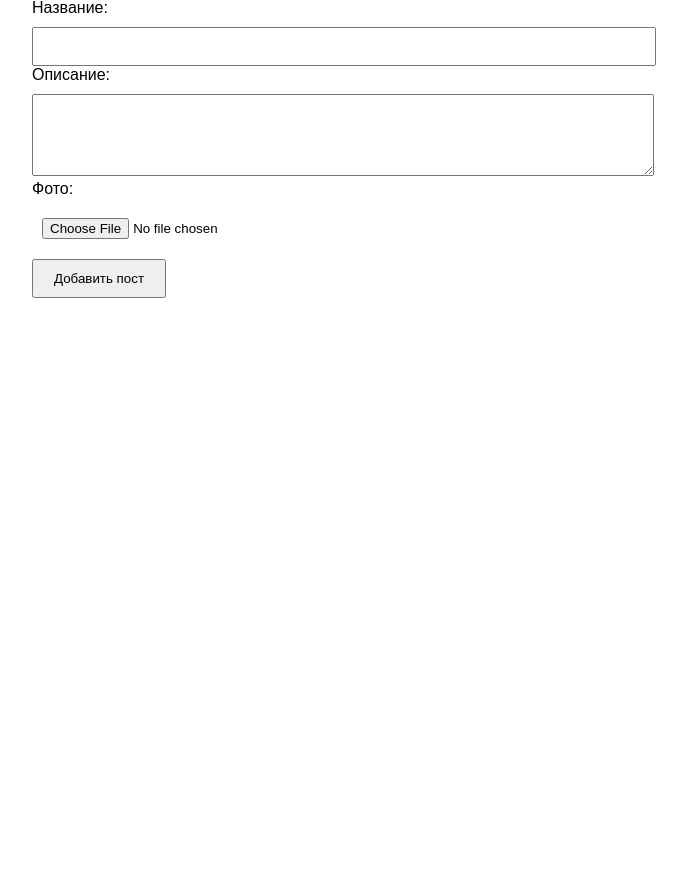
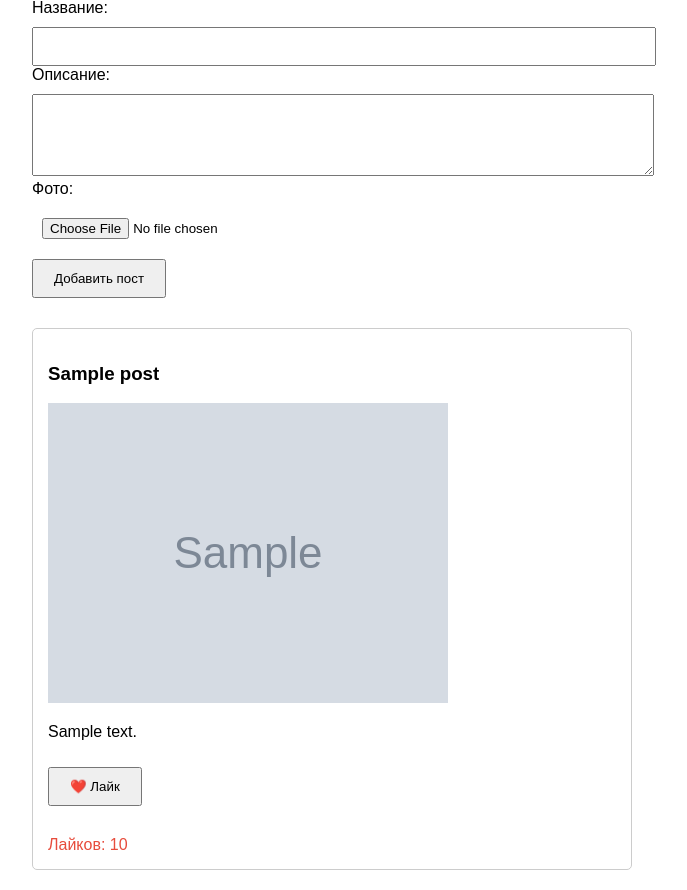
Before and after one commit to elonprogdev/web_blog, a Flask app: template templates/index.html in a window 1280 px wide. Shown: the part 101-991 px from the top of the page, without its empty margins (308-995 px from the left). Before the commit the page ends 399 px from the top, so only its background shows below. Run offline with Flask 3, Linux system fonts and the light colour scheme; the template is opened without the code that fills it: most values are stand-ins (such as "Sample title", 1, 10 or a date in 2020); grey boxes marked "Sample" are stand-in pictures.

Commit message:
feature/likes completed

```diff
--- a/main.py
+++ b/main.py
@@ -42,6 +42,14 @@ def add_post():
     return redirect(url_for("index"))
 
 
+@app.route("/like/<int:index>", methods=["POST"])
+def like_post(index):
+    posts = session.get("posts", [])
+    if 0 <= index < len(posts):
+        posts[index]["likes"] += 1
+        session["posts"] = posts
+    return redirect(url_for("index"))
+
 
 if __name__ == "__main__":
     app.run(debug=True)
--- a/templates/index.html
+++ b/templates/index.html
@@ -25,8 +25,16 @@
         <button type="submit">Добавить пост</button>
     </form>
 
-
-
-
+    {% for index, post in posts %}
+    <div class="post">
+        <h3>{{ post.title }}</h3>
+        <img src="{{ post.image_url }}" alt="Фото">
+        <p>{{ post.description }}</p>
+        <form method="post" action="{{ url_for('like_post', index=index) }}">
+            <button type="submit">❤️ Лайк</button>
+        </form>
+        <div class="likes">Лайков: {{ post.likes }}</div>
+    </div>
+    {% endfor %}
 </body>
 </html>
```
Also changed, not shown: static/uploads/11-00326_-_017.jpg (added).
